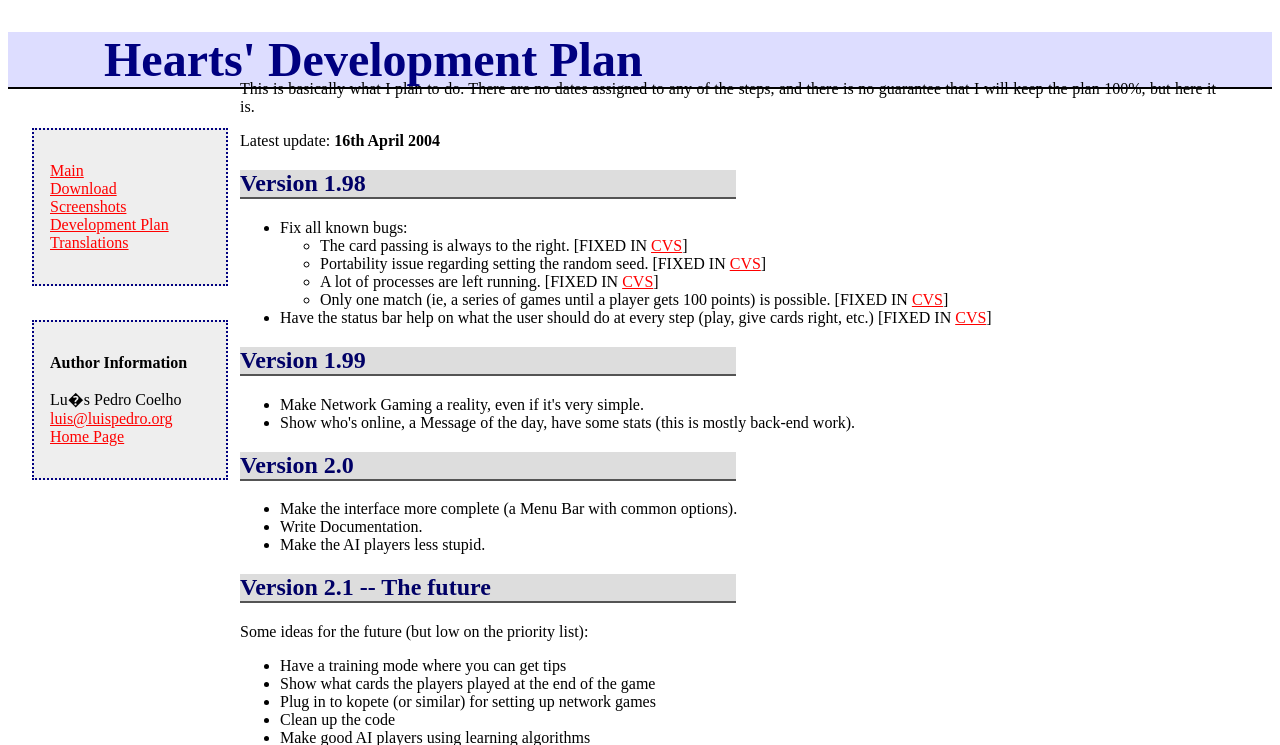
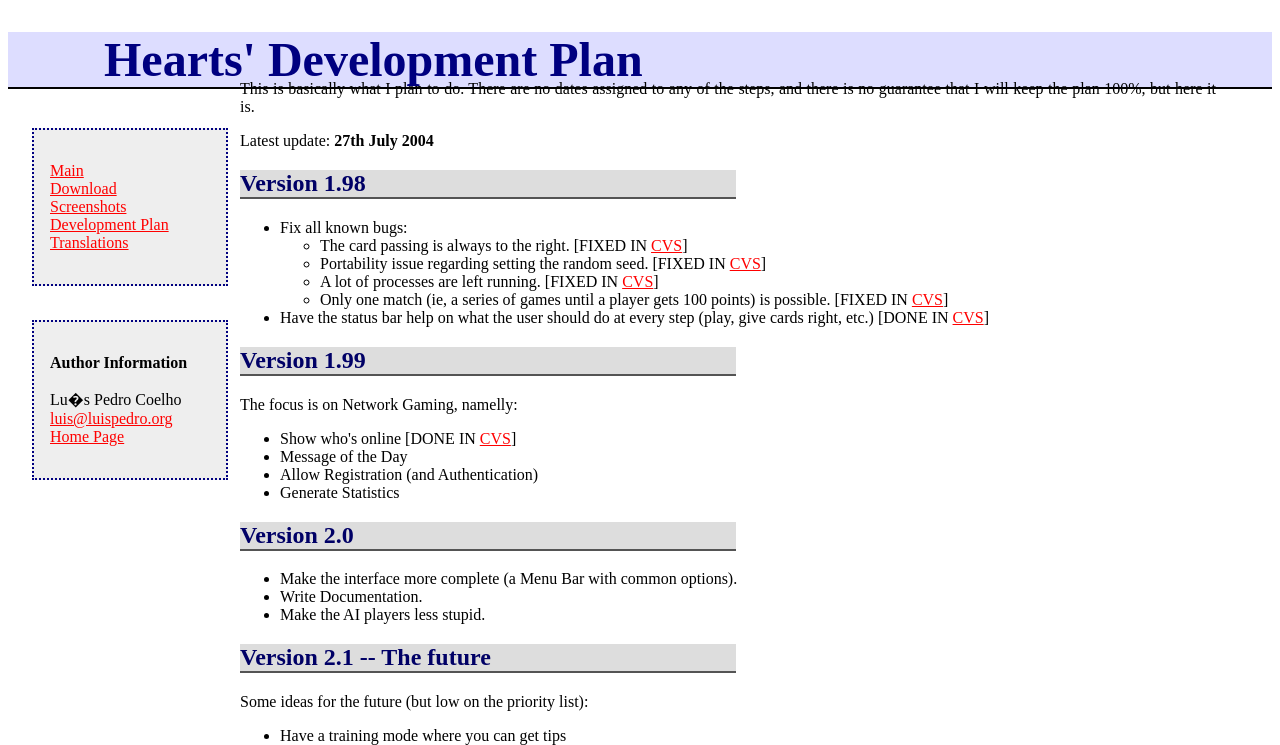
Before and after one commit to luispedro/hearts, a PHP site: page /plan.php in a window 1280 px wide. Shown: the top 745 px of the page. Run offline with PHP 8.4, Linux system fonts and the light colour scheme.

Commit message:
Differentiate between FIXED and DONE Make the plan for 1.99 more detailed (a real plan and not an intention).
git-svn-id: file:///home/luispedro/luispedro.org/svn/hearts/trunk@345 174c993c-7530-0410-8f2a-93c0592b7a1f

```diff
--- a/hearts.admin/public_html/plan.php
+++ b/hearts.admin/public_html/plan.php
@@ -2,34 +2,41 @@
 		include('base.php');
 		do_header('Hearts\' Development Plan');
 
+		function cvsfixed() {
+				print '[FIXED IN <a href="download.php#CVS">CVS</a>]';
+		}
 		function cvsdone() {
-				print '[FIXED IN <a href="download.php#CVS">CVS</a>]';
+				print '[DONE IN <a href="download.php#CVS">CVS</a>]';
 		}
 ?>
 
 <p>This is basically what I plan to do. There are no dates assigned to any of the steps,
 	and there is no guarantee that I will keep the plan 100%, but here it is.</p>
 
-<p>Latest update: <b>16th April 2004</b></p>
+<p>Latest update: <b>27th July 2004</b></p>
 
 <h2>Version 1.98</h2>
 
 <ul>
 	<li>Fix all known bugs:
 		<ul>
-			<li>The card passing is always to the right. <?=cvsdone()?>
-			<li>Portability issue regarding setting the random seed. <?=cvsdone()?>
-			<li>A lot of processes are left running. <?=cvsdone()?>
-			<li>Only one match (ie, a series of games until a player gets 100 points) is possible. <?=cvsdone()?>
+			<li>The card passing is always to the right. <?=cvsfixed()?>
+			<li>Portability issue regarding setting the random seed. <?=cvsfixed()?>
+			<li>A lot of processes are left running. <?=cvsfixed()?>
+			<li>Only one match (ie, a series of games until a player gets 100 points) is possible. <?=cvsfixed()?>
 		</ul>
 	<li>Have the status bar help on what the user should do at every step (play, give cards right, etc.) <?=cvsdone()?>
 </ul>
 
 <h2>Version 1.99</h2>
 
+<p>The focus is on Network Gaming, namelly:</p>
+
 <ul>
-<li>Make Network Gaming a reality, even if it's very simple.
-<li>Show who's online, a Message of the day, have some stats (this is mostly back-end work).
+<li>Show who's online <?=cvsdone()?>
+<li>Message of the Day
+<li>Allow Registration (and Authentication)
+<li>Generate Statistics
 </ul>
 
 <h2>Version 2.0 </h2>
```
